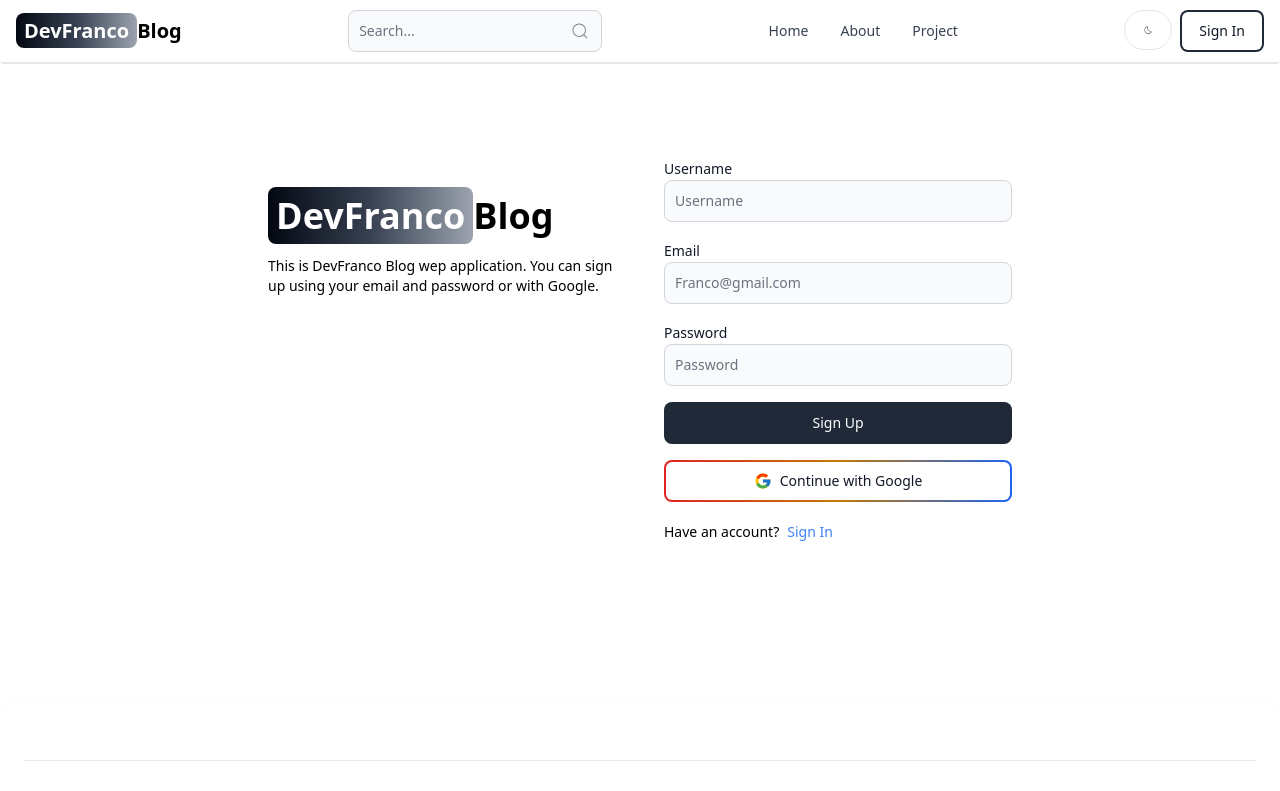
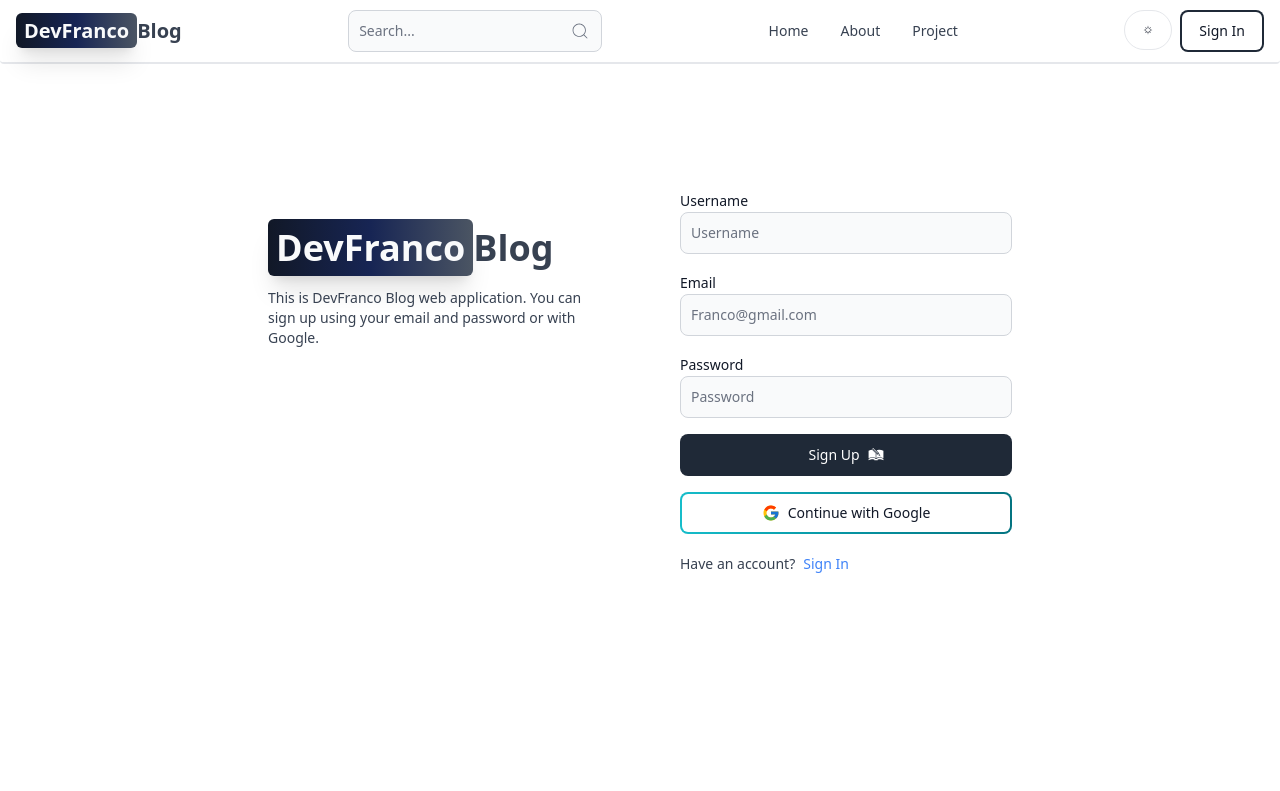
Before and after one commit to EngineerFranco/blog, a React (Vite) app in the folder client/: page /sign-up in a window 1280 px wide. Shown: the top 791 px of the page. Built offline with nearby package versions, Linux system fonts and the light colour scheme; no server answers.

Commit message:
add dark theme functionality using redux

```diff
--- a/client/package.json
+++ b/client/package.json
@@ -13,6 +13,7 @@
     "@reduxjs/toolkit": "^2.2.8",
     "firebase": "^10.14.1",
     "flowbite-react": "^0.10.2",
+    "prop-types": "^15.8.1",
     "react": "^18.3.1",
     "react-dom": "^18.3.1",
     "react-icons": "^5.3.0",
--- a/client/src/components/Header.jsx
+++ b/client/src/components/Header.jsx
@@ -2,17 +2,25 @@
 import { Avatar, Button, Dropdown, Navbar, TextInput } from "flowbite-react";
 import { Link, useLocation } from 'react-router-dom';
 import { CiSearch } from "react-icons/ci";
-import { CiDark } from "react-icons/ci";
-import { useSelector } from "react-redux"
+import { CiDark, CiLight } from "react-icons/ci";
+import { useSelector, useDispatch  } from "react-redux"
+import { toggleTheme } from "../redux/theme/themeSlice";
 
 const Header = () => {
   const path = useLocation().pathname
+  const dispatch = useDispatch()
   const {currentUser} = useSelector(state => state.user)
+  const {theme} = useSelector(state=> state.theme)
+
+  const handleSignOut = () =>{
+
+  }
+
   return (
     <header>
       <Navbar className='border-b-2' fluid rounded>
         <Link to={"/"} className='self-center whitespace-nowrap text-sm sm:text-xl font-semibold dark:text-white '>
-          <span className="px-2 py-1 bg-gradient-to-r from-gray-950 via-gray-700 to-gray-400 rounded-lg text-white ">DevFranco</span>
+          <span className="px-2 py-1 bg-gradient-to-r from-gray-900 via-blue-950 to-gray-600 rounded-md shadow-xl text-gray-50 ">DevFranco</span>
           Blog
         </Link>
         <form>
@@ -27,8 +35,10 @@
           <CiSearch className="mx-auto my-auto"/>
         </Button>
         <div className="flex gap-2 md:order-2">
-          <Button className="w-12 h-10 rounded-full hidden sm:inline " color="gray">
-            <CiDark className=""/>
+          <Button className="w-12 h-10 rounded-full hidden sm:inline " color="gray" onClick={()=>{dispatch(toggleTheme())}}>
+            {
+              theme === 'light' ? <CiLight/> : <CiDark />
+            }
           </Button>
           {
             currentUser?
@@ -51,7 +61,7 @@
               </Link>
               <Dropdown.Item>Settings</Dropdown.Item>
               <Dropdown.Divider />
-              <Dropdown.Item>Sign out</Dropdown.Item>
+              <Dropdown.Item onSubmit={handleSignOut}>Sign out</Dropdown.Item>
             </Dropdown>
             )
             :
--- a/client/src/components/OAth.jsx
+++ b/client/src/components/OAth.jsx
@@ -3,7 +3,7 @@
 import { GoogleAuthProvider, signInWithPopup, getAuth } from 'firebase/auth'
 import { app } from "../firebase";
 import { useDispatch } from "react-redux";
-import { signInSuccess } from "../user/userSlice";
+import { signInSuccess } from "../redux/user/userSlice";
 import { useNavigate } from "react-router-dom";
 
 const OAth = () => {
@@ -41,10 +41,10 @@
 
 
   return (
-    <Button className="bg-gradient-to-r from-red-600 via-yellow-500 to-blue-600"  type="button" outline
+    <Button className=""  type="button" gradientMonochrome='teal' outline
         onClick={handeGoogleClick}>
           <FcGoogle className="my-auto mr-2 text-lg"/>
-        <p className="">Continue with Google</p>
+        <p className="dark:text-gray-200">Continue with Google</p>
 
     </Button>
   )
--- /dev/null
+++ b/client/src/components/ThemeProvider.jsx
@@ -0,0 +1,20 @@
+import { useSelector } from "react-redux";
+import PropTypes from "prop-types";
+
+const ThemeProvider = ({ children }) => {
+    const { theme = 'light' } = useSelector(state => state.theme);
+
+    return (
+        <div className={`transition-colors ${theme}`}>
+            <div className="bg-white text-gray-700 dark:text-gray-200 dark:bg-gray-800 min-h-screen">
+                {children}
+            </div>
+        </div>
+    );
+};
+
+ThemeProvider.propTypes = {
+    children: PropTypes.node.isRequired,
+};
+
+export default ThemeProvider;
--- a/client/src/main.jsx
+++ b/client/src/main.jsx
@@ -4,11 +4,14 @@
 import { store, persistor } from './redux/store'
 import { Provider } from 'react-redux'
 import { PersistGate} from 'redux-persist/integration/react'
+import ThemeProvider from './components/ThemeProvider.jsx'
 
 createRoot(document.getElementById('root')).render(
   <PersistGate persistor={persistor}>
     <Provider store={store}>
+      <ThemeProvider>
       <App />
+      </ThemeProvider>
     </Provider>
   </PersistGate>
 )
--- a/client/src/pages/SignUp.jsx
+++ b/client/src/pages/SignUp.jsx
@@ -1,6 +1,7 @@
 import { Alert, Button, Label, Spinner, TextInput } from 'flowbite-react'
 import { useState } from 'react'
 import { Link, useNavigate } from 'react-router-dom'
+import { GiArchiveRegister } from "react-icons/gi";
 import OAth from '../components/OAth'
 
 const SignUp = () => {
@@ -44,15 +45,15 @@
     }
 
   return (
-    <section className='min-h-[70dvh] bg-white mt-20'>
-        <div className='flex p-3 max-w-3xl mx-auto flex-col md:flex-row md:items-start gap-12'>
+    <section className='min-h-screen dark:text-gray-300 mt-16 sm:mt-28'>
+        <div className='flex p-3 max-w-3xl mx-auto flex-col md:flex-row md:items-start gap-20'>
             <div className='flex-1 sm:mt-10'>
                 <Link to={"/"} className='text-4xl font-bold dark:text-white'>
-                    <span className="px-2 py-1 bg-gradient-to-r from-gray-950 via-gray-700 to-gray-400 rounded-lg text-white">DevFranco</span>
+                    <span className="px-2 py-1 bg-gradient-to-r from-gray-900 via-blue-950 to-gray-600 rounded-md shadow-xl text-gray-50">DevFranco</span>
                     Blog
                 </Link>
                 <p className='text-sm mt-5'>
-                    This is DevFranco Blog wep application. You can sign up using your email and password or with Google.
+                    This is DevFranco Blog web application. You can sign up using your email and password or with Google.
                 </p>
             </div>
             <div className='flex-1'>
@@ -97,7 +98,8 @@
                                  <span className='pl-3'>Loading....</span>
                                 </>
                             )
-                            : <span>Sign Up</span>
+                            : <span className='flex items-center'>Sign Up  <GiArchiveRegister className="ml-2 h-4 w-4" /></span>
+
                         }
                     </Button>
                     <OAth/>
--- a/client/src/pages/Signin.jsx
+++ b/client/src/pages/Signin.jsx
@@ -1,9 +1,10 @@
 import { Alert, Button, Label, Spinner, TextInput } from 'flowbite-react';
 import { useState } from 'react';
 import { Link, useNavigate } from 'react-router-dom';
-import { signInStart, signInSuccess, signInFailure } from '../user/userSlice';
+import { signInStart, signInSuccess, signInFailure } from '../redux/user/userSlice';
 import { useDispatch, useSelector } from 'react-redux'
 import OAth from '../components/OAth';
+import { FaSignInAlt } from "react-icons/fa";
 
 const SignIn = () => {
     const [formData, setFormData] = useState({});
@@ -48,11 +49,11 @@
     };
 
     return (
-        <section className='min-h-[70dvh] bg-white mt-20'>
-            <div className='flex p-3 max-w-3xl mx-auto flex-col md:flex-row md:items-start gap-12'>
+        <section className='min-h-screen mt-16 sm:mt-28 dark:text-gray-300'>
+            <div className='flex p-3 max-w-3xl mx-auto flex-col md:flex-row md:items-start gap-20'>
                 <div className='flex-1 sm:mt-10'>
                     <Link to={"/"} className='text-4xl font-bold dark:text-white'>
-                        <span className="px-2 py-1 bg-gradient-to-r from-gray-950 via-gray-700 to-gray-400 rounded-lg text-white">DevFranco</span>
+                        <span className="px-2 py-1 bg-gradient-to-r from-gray-900 via-blue-950 to-gray-600 rounded-md shadow-xl text-gray-50">DevFranco</span>
                         Blog
                     </Link>
                     <p className='text-sm mt-5'>
@@ -100,7 +101,7 @@
                                         <Spinner size='sm'/>
                                         <span className='pl-3'>Loading....</span>
                                     </>
-                                ) : <span>Sign In</span>
+                                ) : <span className='flex items-center'>Sign In<FaSignInAlt className="ml-2 h-4 w-4" /></span>
                             }
                         </Button>
                         <OAth/>
--- a/client/src/redux/store.js
+++ b/client/src/redux/store.js
@@ -1,10 +1,12 @@
 import { configureStore, combineReducers } from '@reduxjs/toolkit'
-import userReducer from '../user/userSlice'
+import userReducer from './user/userSlice'
+import themeReducer from './theme/themeSlice'
 import {persistReducer, persistStore} from 'redux-persist'
 import storage from 'redux-persist/lib/storage'
 
 const rootReducer = combineReducers({
-  user: userReducer
+  user: userReducer,
+  theme: themeReducer
 })
 
 const persistConfig = {
--- /dev/null
+++ b/client/src/redux/theme/themeSlice.js
@@ -0,0 +1,19 @@
+import {createSlice} from '@reduxjs/toolkit';
+
+const initialState = {
+    theme: 'light',
+};
+
+const themeSlice = createSlice({
+    name: 'theme',
+    initialState,
+    reducers: {
+        toggleTheme: (state) => {
+            state.theme = state.theme === 'light' ? 'dark' : 'light';
+        },
+        }
+});
+
+export const {toggleTheme} = themeSlice.actions;
+
+export default themeSlice.reducer;
```
Also changed, not shown: client/src/redux/user/userSlice.js (renamed from client/src/user/userSlice.js), 1 other file (tests, documents, lock files or other folders).
